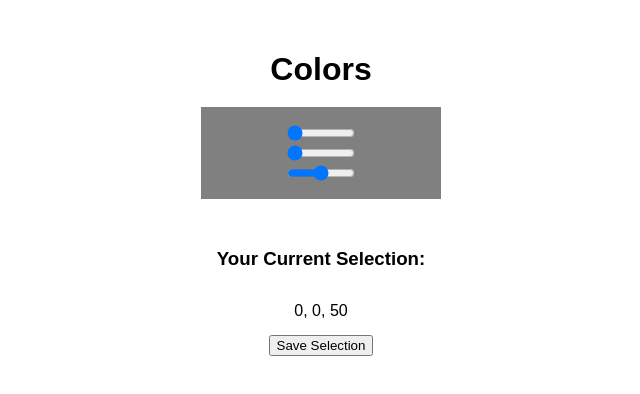
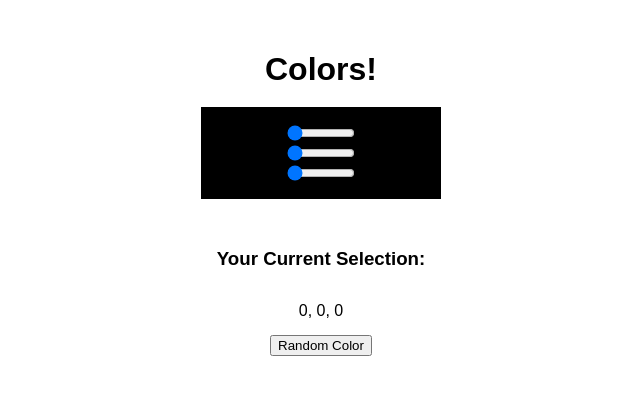
Before and after one commit to jbryan382/color-picker, a React (Create React App) app: page / in a window 1280 px wide. Shown: the top 394 px of the page, without its empty margins (319-959 px from the left). Built offline with nearby package versions, Linux system fonts and the light colour scheme.

Commit message:
Ive gotten the color picker working. No rando

```diff
--- a/src/App.js
+++ b/src/App.js
@@ -1,95 +1,9 @@
 import React, { Component } from 'react'
+import Picker from './components/Picker.js'
 
 class App extends Component {
-  state = {
-    hue: 0,
-    saturation: 0,
-    light: 50,
-    savedHSL: []
-  }
-
-  updateHue = event => {
-    console.log(event)
-    this.setState({
-      hue: event.target.value
-    })
-  }
-  updateSat = event => {
-    console.log(event)
-    this.setState({
-      saturation: event.target.value
-    })
-  }
-
-  updateLight = event => {
-    console.log(event)
-    this.setState({
-      light: event.target.value
-    })
-  }
-
-  saveHSL = event => {
-    const HSL = {
-      savedHue: this.state.hue,
-      savedSat: this.state.saturation,
-      savedLight: this.state.light
-    }
-    // Need to add to state the saved HSL values.
-    this.setState({
-      // Update the savedHSL with HSL
-      savedHSL: this.setState.savedHSL + HSL
-      // Not working potential logic loop...
-    })
-  }
-
   render() {
-    return (
-      <>
-        <main>
-          <h1>Colors</h1>
-          <div
-            style={{
-              backgroundColor: `hsl(${this.state.hue},${
-                this.state.saturation
-              }%,${this.state.light}%)`
-            }}
-          >
-            <input
-              type="range"
-              max="240"
-              onChange={this.updateHue}
-              value={this.state.hue}
-            />
-            <input
-              type="range"
-              onChange={this.updateSat}
-              value={this.state.saturation}
-            />
-            <input
-              type="range"
-              onChange={this.updateLight}
-              value={this.state.light}
-            />
-          </div>
-          <div>
-            <h3>Your Current Selection:</h3>
-            <p>
-              {this.state.hue}, {this.state.saturation}, {this.state.light}
-            </p>
-            <button onClick={this.saveHSL}> Save Selection</button>
-            <ul>
-              {this.state.savedHSL.map(HSL => {
-                return (
-                  <li>
-                    {HSL.savedHue}, {HSL.savedSat}, {HSL.savedLight}{' '}
-                  </li>
-                )
-              })}
-            </ul>
-          </div>
-        </main>
-      </>
-    )
+    return <Picker title="Colors!" subtitle="Your Current Selection:" />
   }
 }
 
--- /dev/null
+++ b/src/components/Picker.js
@@ -0,0 +1,66 @@
+import React, { useState } from 'react'
+
+export default function Picker(props) {
+  const [hueValue, setHueValue] = useState(0)
+  const [satValue, setSatValue] = useState(0)
+  const [lightValue, setLightValue] = useState(0)
+  const [randomHSL, saveRandomHSL] = useState(hueValue, satValue, lightValue)
+
+  return (
+    <>
+      <main>
+        <h1>{props.title}</h1>
+        <div
+          style={{
+            backgroundColor: `hsl(${hueValue},${satValue}%,${lightValue}%)`
+          }}
+        >
+          <input
+            type="range"
+            max="240"
+            onChange={e => setHueValue(e.target.value)}
+            value={hueValue}
+          />
+          <input
+            type="range"
+            onChange={e => setSatValue(e.target.value)}
+            value={satValue}
+          />
+          <input
+            type="range"
+            onChange={e => setLightValue(e.target.value)}
+            value={lightValue}
+          />
+        </div>
+        <div>
+          <h3>{props.subtitle}</h3>
+          <p>
+            {hueValue}, {satValue}, {lightValue}
+          </p>
+          <button
+            onClick={() =>
+              saveRandomHSL(
+                randomHSL => randomHSL + hueValue + satValue + lightValue
+              )
+            }
+          >
+            Random Color
+          </button>
+          {/* <button
+            onClick={() =>
+              saveHSL(prevHSL => prevHSL + hueValue + satValue + lightValue)
+            }
+          >
+            {' '}
+            Save Selection
+          </button>
+          <ul>
+            {savedHSL().map(HSL => {
+              return <li>{savedHSL}</li>
+            })}
+          </ul> */}
+        </div>
+      </main>
+    </>
+  )
+}
```
